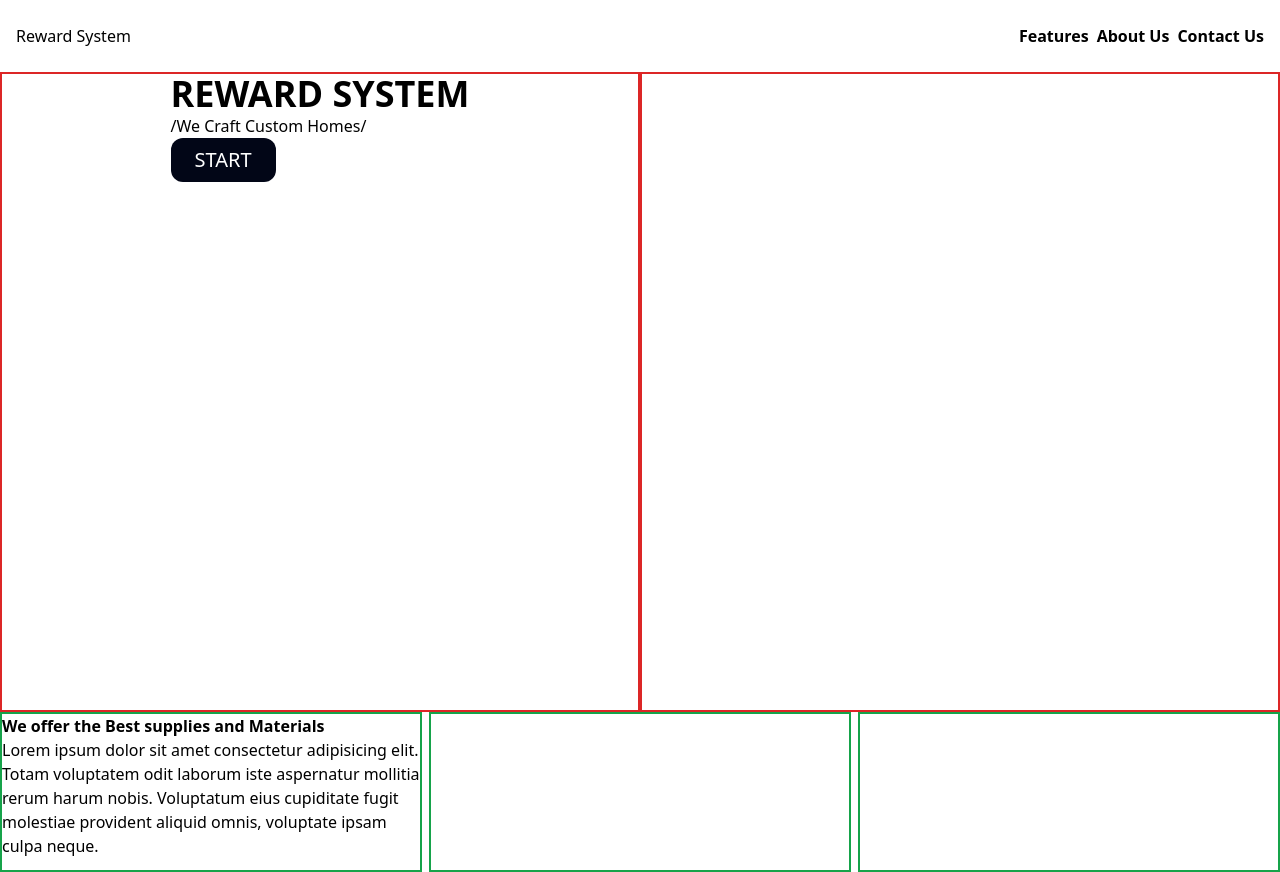
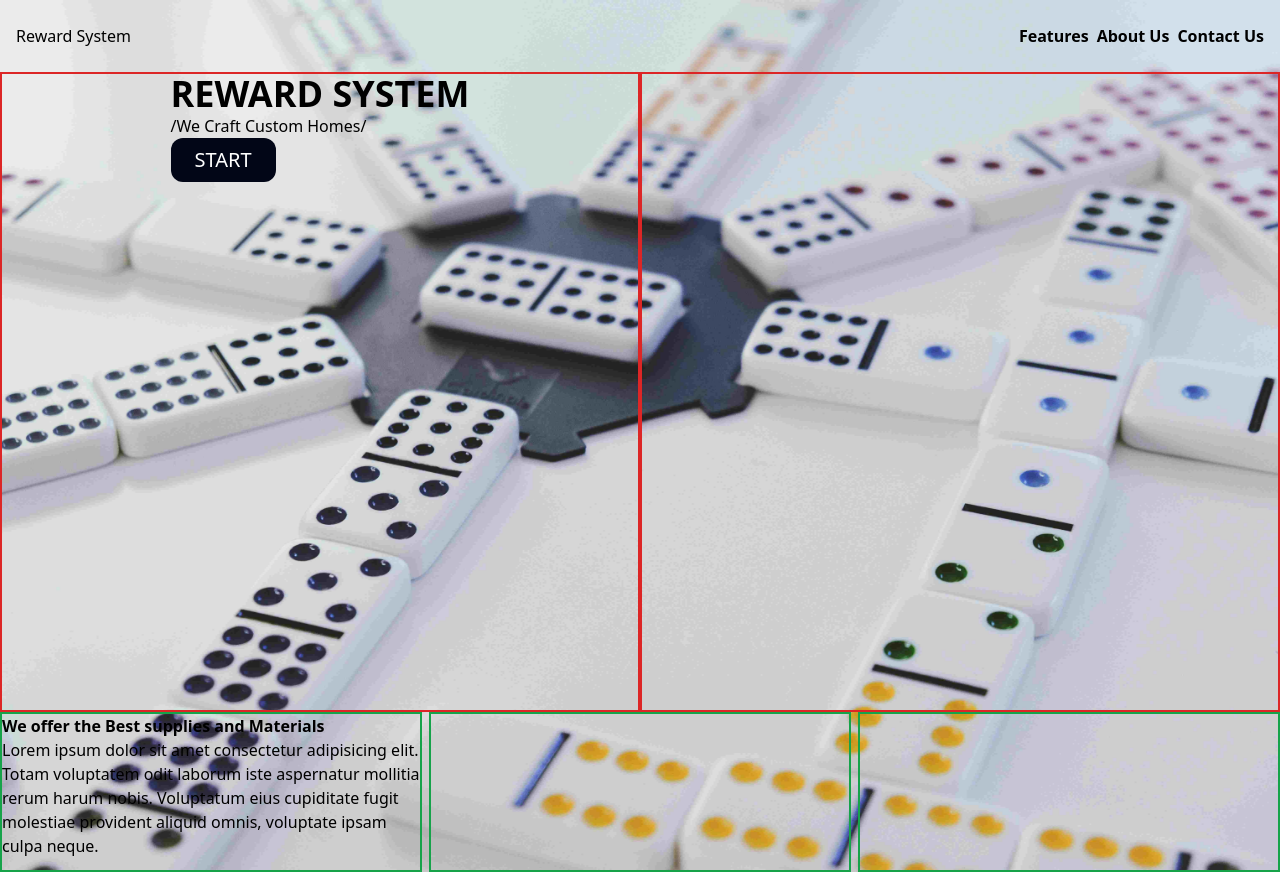
Before and after one commit to Cavein254/rewardsystem, a React (Vite) app in the folder client/: page / in a window 1280 px wide. Built offline with nearby package versions, Linux system fonts and the light colour scheme; no server answers.

Commit message:
change image bg

```diff
--- a/client/src/components/landing/Landing.tsx
+++ b/client/src/components/landing/Landing.tsx
@@ -3,7 +3,7 @@ import Hero from "./Hero";
 
 const Landing = () => {
   return (
-    <div className="flex flex-col min-h-[100vh]">
+    <div className="flex flex-col min-h-[100vh] bg-main bg-cover bg-center">
       <Header />
       <Hero />
     </div>
--- a/client/tailwind.config.js
+++ b/client/tailwind.config.js
@@ -19,7 +19,7 @@ export default {
     },
     extend: {
       backgroundImage: {
-        main: "url('./src/assets/backdrop.jpg')",
+        main: "url('./src/assets/dominos.jpg')",
       },
       colors: {
         border: "hsl(var(--border))",
```
Also changed, not shown: client/src/assets/dominos.jpg (added).
